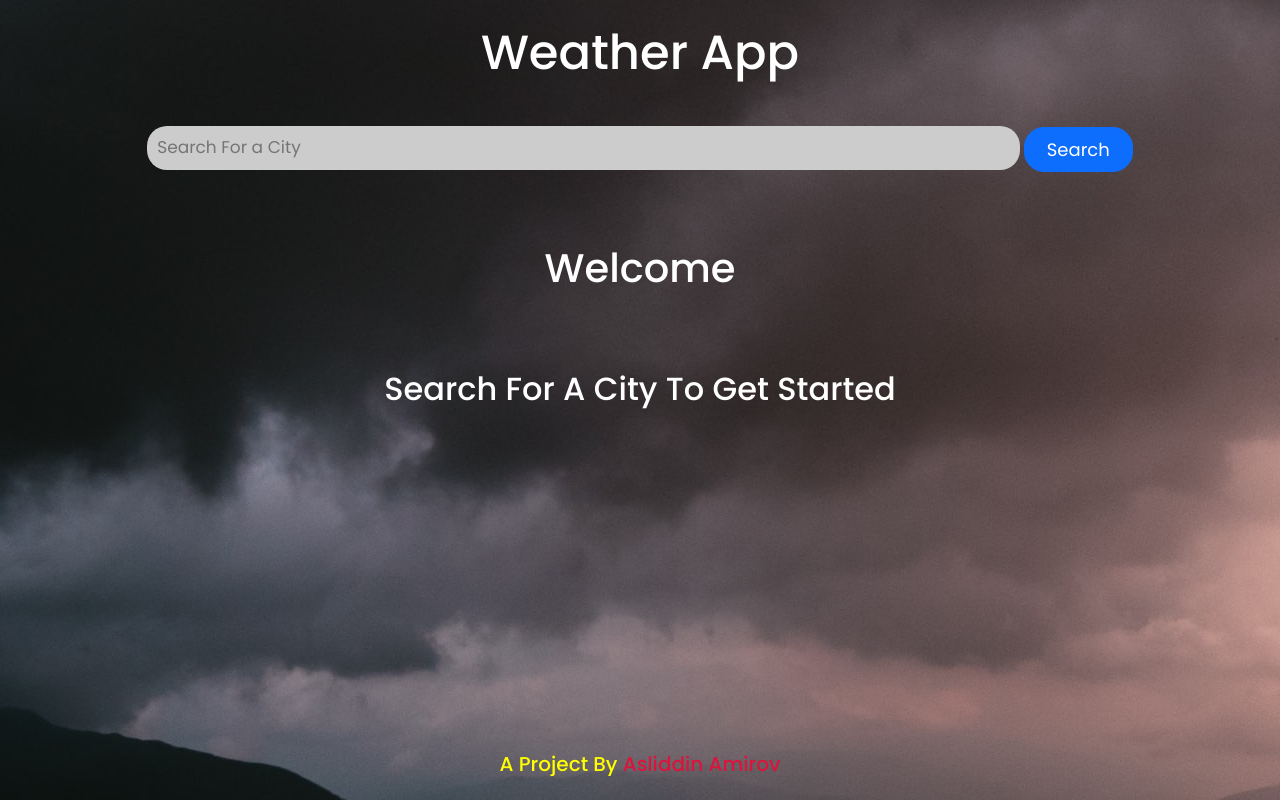
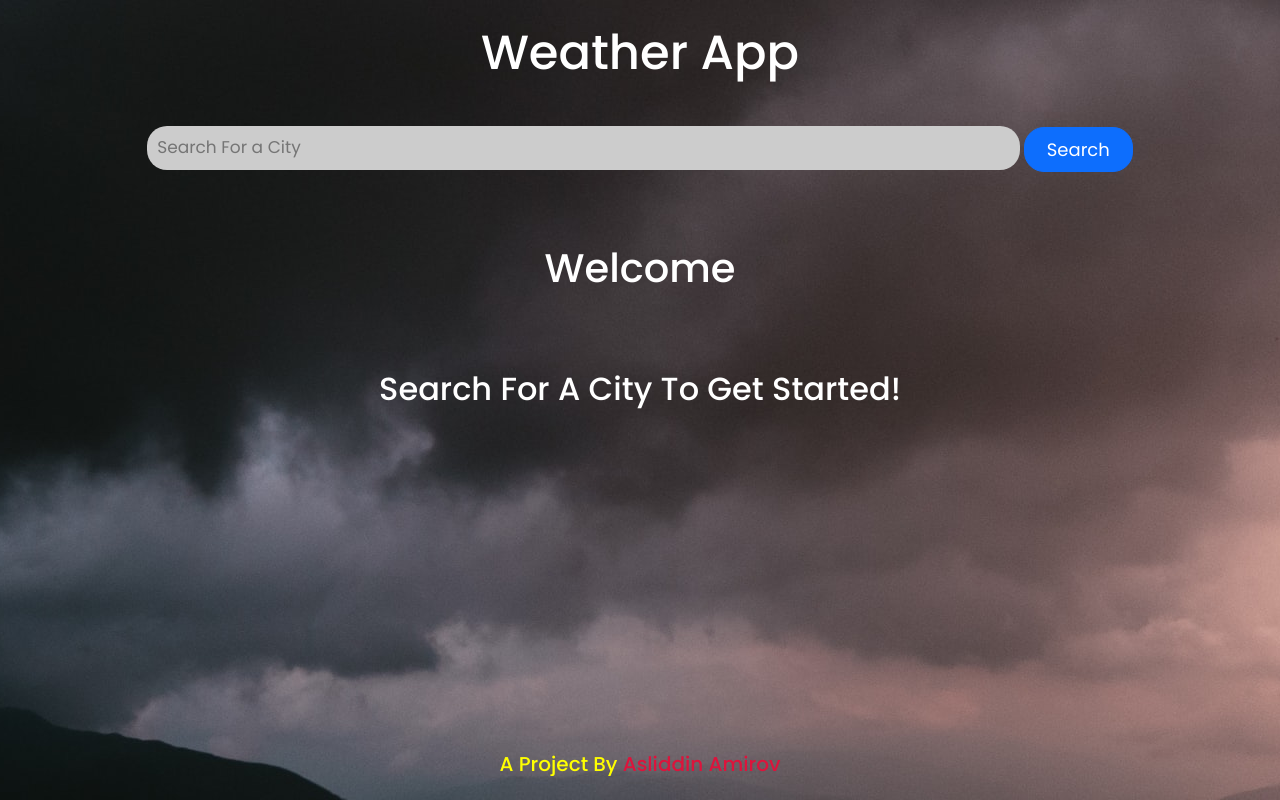
Before and after one commit to asliddinamir/Weather-App, a plain HTML site: page index.html in a window 1280 px wide. Drawn offline with nearby package versions, Linux system fonts and the light colour scheme.

Commit message:
new changes

```diff
--- a/index.html
+++ b/index.html
@@ -22,7 +22,7 @@
                 <img src="" alt="">
             </div>
             <h3></h3>
-            <h2 id="wType">Search For A City To Get Started</h2>
+            <h2 id="wType">Search For A City To Get Started!</h2>
             <h2 id="temp"></h2>
 
         </div>
```
